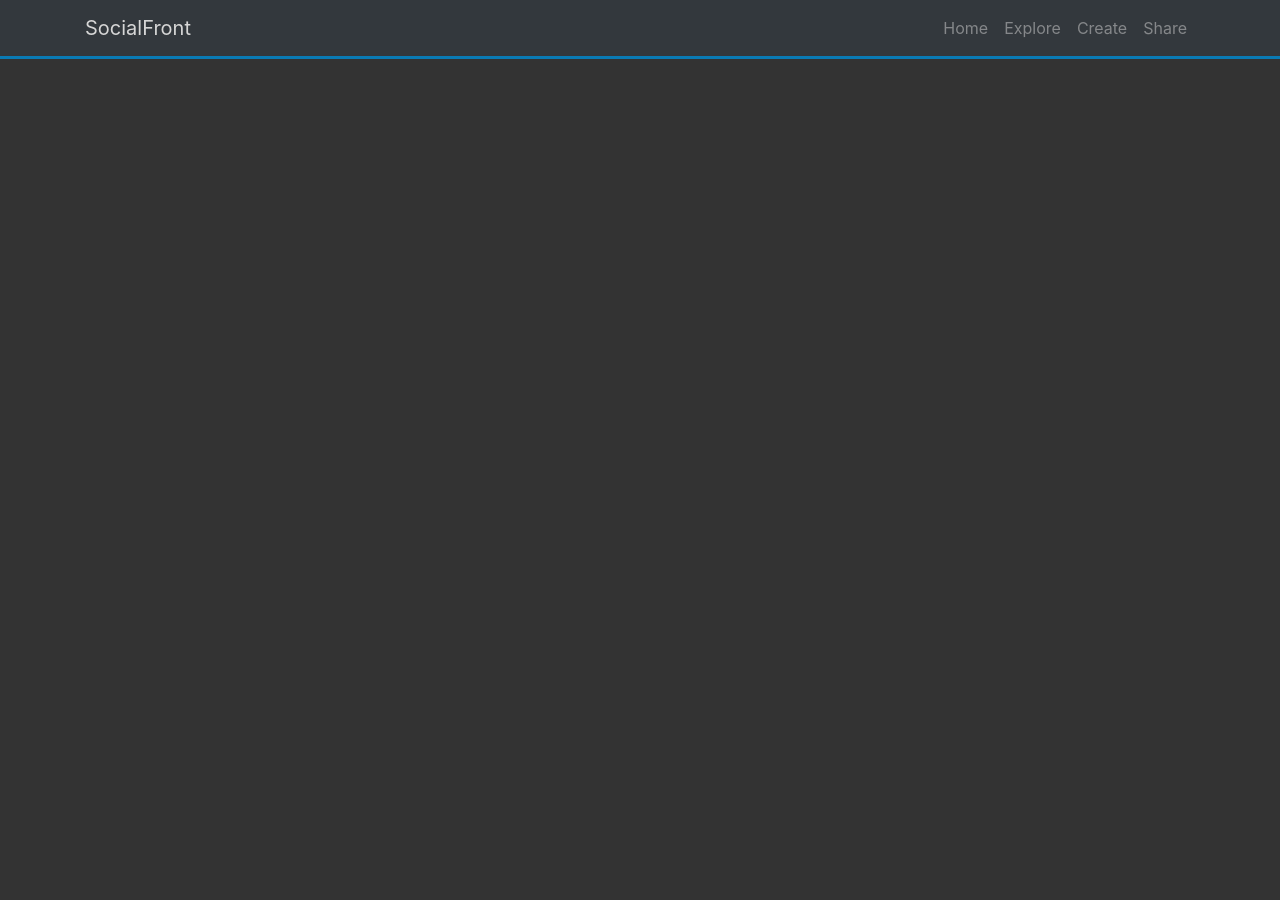
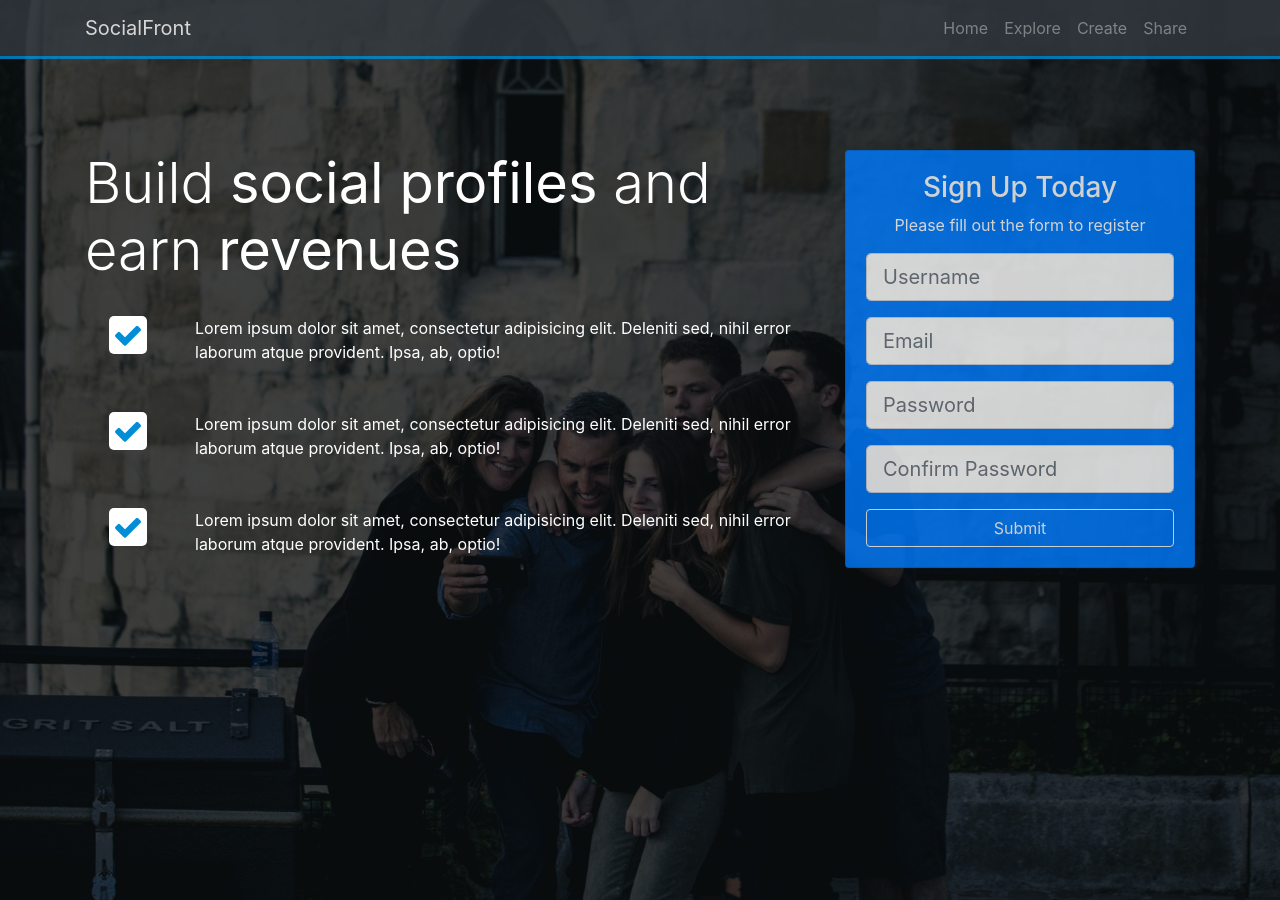
Before and after one commit to JHL22/looplab, a website: page src/index.html in a window 1280 px wide. Before the commit the page ends 800 px from the top, so only its background shows below. Drawn offline with Linux system fonts and the light colour scheme.

Commit message:
Home Section

```diff
--- a/src/index.html
+++ b/src/index.html
@@ -35,6 +35,70 @@
     </div>
   </nav>
 
+  <!-- HOME SECTION -->
+  <header id="home-section">
+    <div class="dark-overlay">
+      <div class="home-inner">
+        <div class="container">
+          <div class="row">
+            <div class="col-lg-8 d-none d-lg-block">
+              <h1 class="display-4">
+                Build <strong>social profiles</strong> and earn <strong>revenues</strong>
+              </h1>
+              <div class="d-flex flex-row">
+                <div class="p-4 align-self-start">
+                  <i class="fa fa-check"></i>
+                </div>
+                <div class="p-4 align-self-end">
+                  Lorem ipsum dolor sit amet, consectetur adipisicing elit. Deleniti sed, nihil error laborum atque provident. Ipsa, ab, optio!
+                </div>
+              </div>
+              <div class="d-flex flex-row">
+                <div class="p-4 align-self-start">
+                  <i class="fa fa-check"></i>
+                </div>
+                <div class="p-4 align-self-end">
+                  Lorem ipsum dolor sit amet, consectetur adipisicing elit. Deleniti sed, nihil error laborum atque provident. Ipsa, ab, optio!
+                </div>
+              </div>
+              <div class="d-flex flex-row">
+                <div class="p-4 align-self-start">
+                  <i class="fa fa-check"></i>
+                </div>
+                <div class="p-4 align-self-end">
+                  Lorem ipsum dolor sit amet, consectetur adipisicing elit. Deleniti sed, nihil error laborum atque provident. Ipsa, ab, optio!
+                </div>
+              </div>
+            </div>
+            <div class="col-lg-4">
+              <div class="card bg-primary text-center card-form">
+                <div class="card-body">
+                  <h3>Sign Up Today</h3>
+                  <p>Please fill out the form to register</p>
+                  <form action="">
+                    <div class="form-group">
+                      <input type="text" class="form-control form-control-lg" placeholder="Username">
+                    </div>
+                    <div class="form-group">
+                      <input type="email" class="form-control form-control-lg" placeholder="Email">
+                    </div>
+                    <div class="form-group">
+                      <input type="password" class="form-control form-control-lg" placeholder="Password">
+                    </div>
+                    <div class="form-group">
+                      <input type="password" class="form-control form-control-lg" placeholder="Confirm Password">
+                    </div>
+                    <input type="submit" class="btn btn-outline-light btn-block">
+                  </form>
+                </div>
+              </div>
+            </div>
+          </div>
+        </div>
+      </div>
+    </div>
+  </header>
+
 
   <script src="js/jquery.min.js"></script>
   <script src="js/popper.min.js"></script>
--- a/src/scss/style.scss
+++ b/src/scss/style.scss
@@ -1,13 +1,47 @@
-$bg-color:#333;
-$font-color:#fff;
-$primary-color:#008ed6;
+$bg-color: #333;
+$font-color: #fff;
+$primary-color: #008ed6;
+$dark-overlay: rgba(0,0,0,0.7);
+$font-size: 30px;
 
 body{
-  background:$bg-color;
-  color:$font-color;
+  background: $bg-color;
+  color: $font-color;
 }
 
 .navbar{
-  border-bottom:$primary-color 3px solid;
+  border-bottom: $primary-color 3px solid;
   opacity:0.8;
 }
+
+#home-section{
+  background:url('../img/home.jpg') no-repeat;
+  background-size:cover;
+  background-attachment:fixed;
+  min-height:900px;
+
+  .dark-overlay{
+    background-color: $dark-overlay;
+    position: absolute;
+    top: 0;
+    left: 0;
+    width: 100%;
+    min-height: 900px;
+  }
+
+  .home-inner{
+    padding-top:150px;
+  }
+
+  .card-form{
+    opacity: 0.8;
+  }
+
+  .fa{
+    color: $primary-color;
+    background: #fff;
+    padding: 4px;
+    border-radius: 5px;
+    font-size: $font-size;
+  }
+}
```
Also changed, not shown: src/css/style.css, src/img/home.jpg (added).
